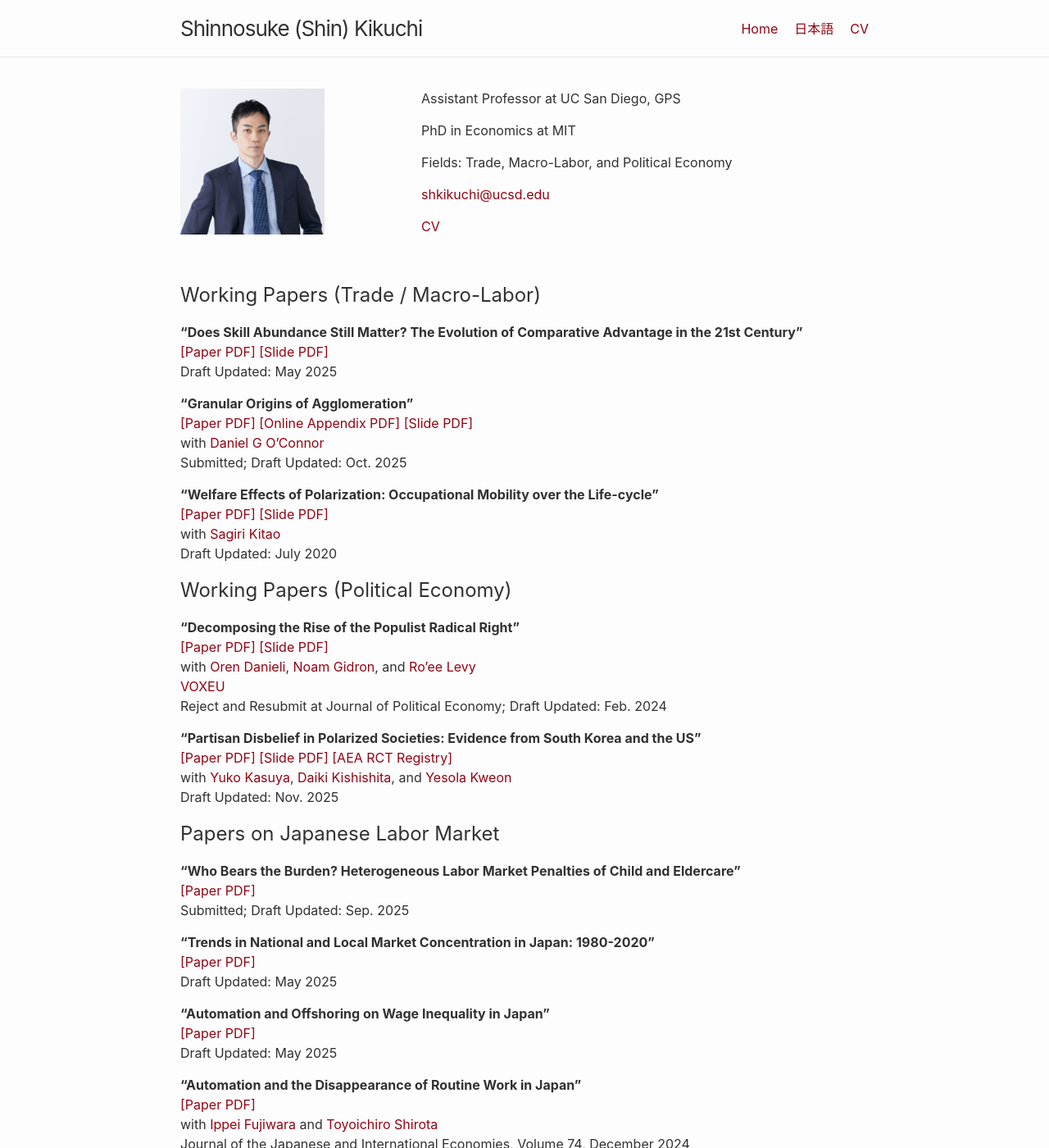
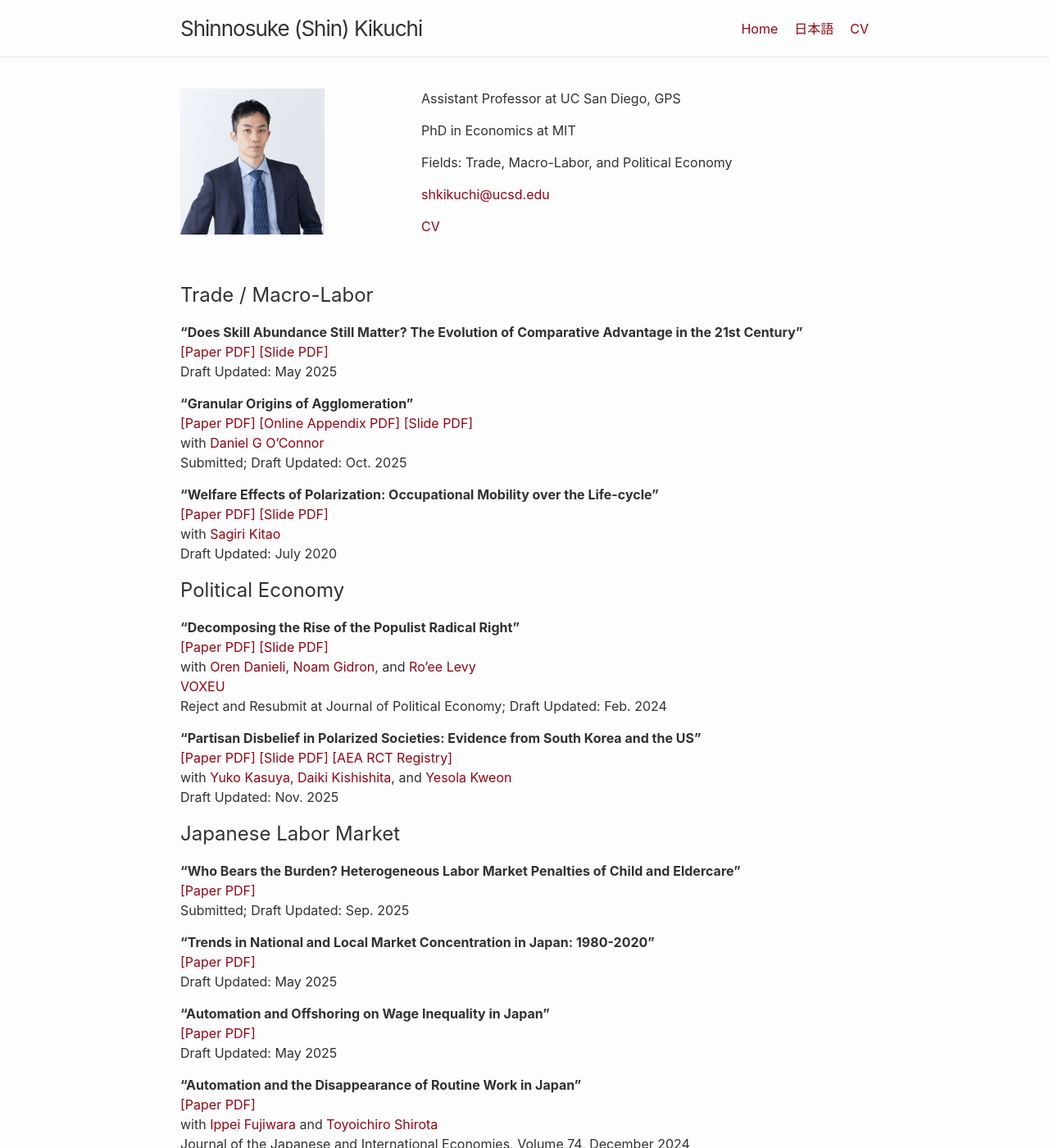
Before and after one commit to shinnkikuchi/shinnkikuchi.github.io, a Jekyll site: the page built from index.md, in a window 1280 px wide and 1400 px high. Shown: the whole window at 82% size. Built offline with Jekyll 4.4.1, drawn with Linux system fonts in a browser that asks for light colours.

Commit message:
Update index.md

```diff
--- a/index.md
+++ b/index.md
@@ -7,7 +7,7 @@ title: Home
 ---
 <br>
 
-## Working Papers (Trade / Macro-Labor)
+## Trade / Macro-Labor
 
 **"Does Skill Abundance Still Matter? The Evolution of Comparative Advantage in the 21st Century"**
 <br>
@@ -38,7 +38,7 @@ with <a href="https://sites.google.com/site/sagirikitao/home" target="_blank">Sa
 Draft Updated: July 2020
 <br>
 
-## Working Papers (Political Economy)
+## Political Economy
 
 **"Decomposing the Rise of the Populist Radical Right"**
 <br>
@@ -67,7 +67,7 @@ with  <a href="https://yukokasuya.com/" target="_blank">Yuko Kasuya</a>,
 Draft Updated: Nov. 2025
 <br>
 
-## Papers on Japanese Labor Market
+## Japanese Labor Market
 
 **"Who Bears the Burden? Heterogeneous Labor Market Penalties of Child and Eldercare"**
 <br>
```
